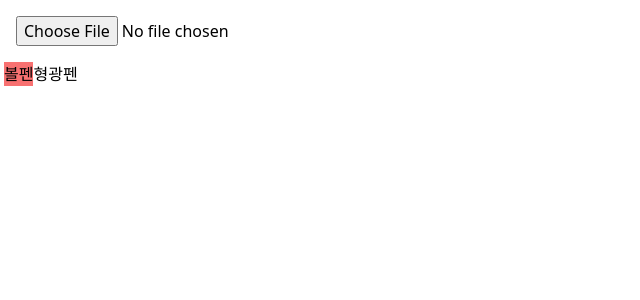
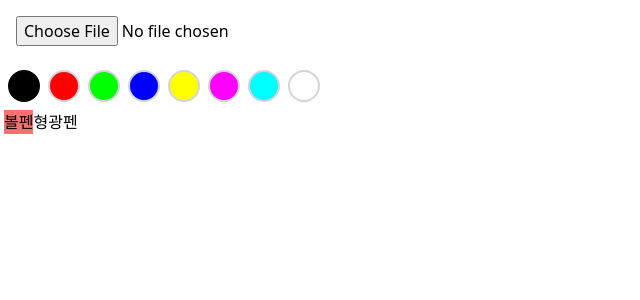
Before and after one commit to wwowww/handwritten-note, a React (Vite) app: page / in a window 1280 px wide. Shown: the top 300 px of the page, without its empty margins (0-640 px from the left). Built offline with nearby package versions, Linux system fonts and the light colour scheme.

Commit message:
feat. 펜 색상 팔레트 추가

```diff
--- a/src/components/CanvasBoard.tsx
+++ b/src/components/CanvasBoard.tsx
@@ -2,14 +2,16 @@ import FileUploader from './FileUploader'
 import CanvasRenderer from './CanvasRenderer'
 import PageControls from './PageControls'
 import PenSelector from './PenSelector'
+import ColorPalette from './ColorPalette'
 
 const CanvasBoard = () => {
   return (
     <>
       <FileUploader />
+      <ColorPalette />
+      <PenSelector />
       <CanvasRenderer />
       <PageControls />
-      <PenSelector />
     </>
   )
 }
--- /dev/null
+++ b/src/components/ColorPalette.tsx
@@ -0,0 +1,26 @@
+import { colors } from '@/utils/colors';
+import { useDrawingStore } from '@/stores/useDrawingStore';
+
+const ColorPalette = () => {
+  const { currentPen, setPen } = useDrawingStore();
+
+  const handleColorChange = (color: string) => {
+    setPen({ ...currentPen, color });
+  };
+
+  return (
+    <div className="flex gap-2 p-2">
+      {colors.map((color) => (
+        <button
+          key={color}
+          onClick={() => handleColorChange(color)}
+          className={`w-8 h-8 rounded-full border-2 ${currentPen.color === color ? 'border-black' : 'border-gray-300'
+            }`}
+          style={{ backgroundColor: color }}
+        />
+      ))}
+    </div>
+  );
+};
+
+export default ColorPalette;
--- /dev/null
+++ b/src/utils/colors.ts
@@ -0,0 +1,10 @@
+export const colors = [
+  '#000000',
+  '#FF0000',
+  '#00FF00',
+  '#0000FF',
+  '#FFFF00',
+  '#FF00FF',
+  '#00FFFF',
+  '#FFFFFF',
+];
```
